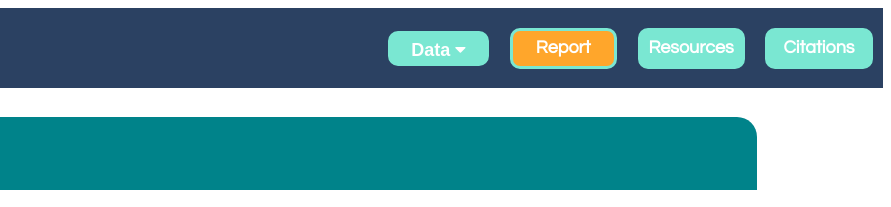
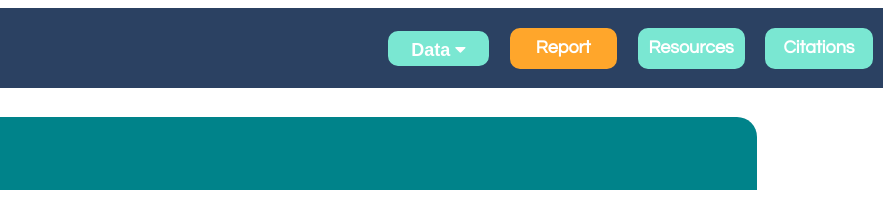
Before and after one commit to michaelgov/PandaCapstone, a website: page public/report.html in a window 1280 px wide. Shown: the top 207 px of the page, 389-1280 px from the left. Drawn offline with Linux system fonts and the light colour scheme.

Commit message:
removed border

```diff
--- a/public/stylesheets/style.css
+++ b/public/stylesheets/style.css
@@ -72,4 +72,6 @@ a, button {
 
 .active {
     background: #FFA62B;
+    border-color: #FFA62B;
+
 }
```
